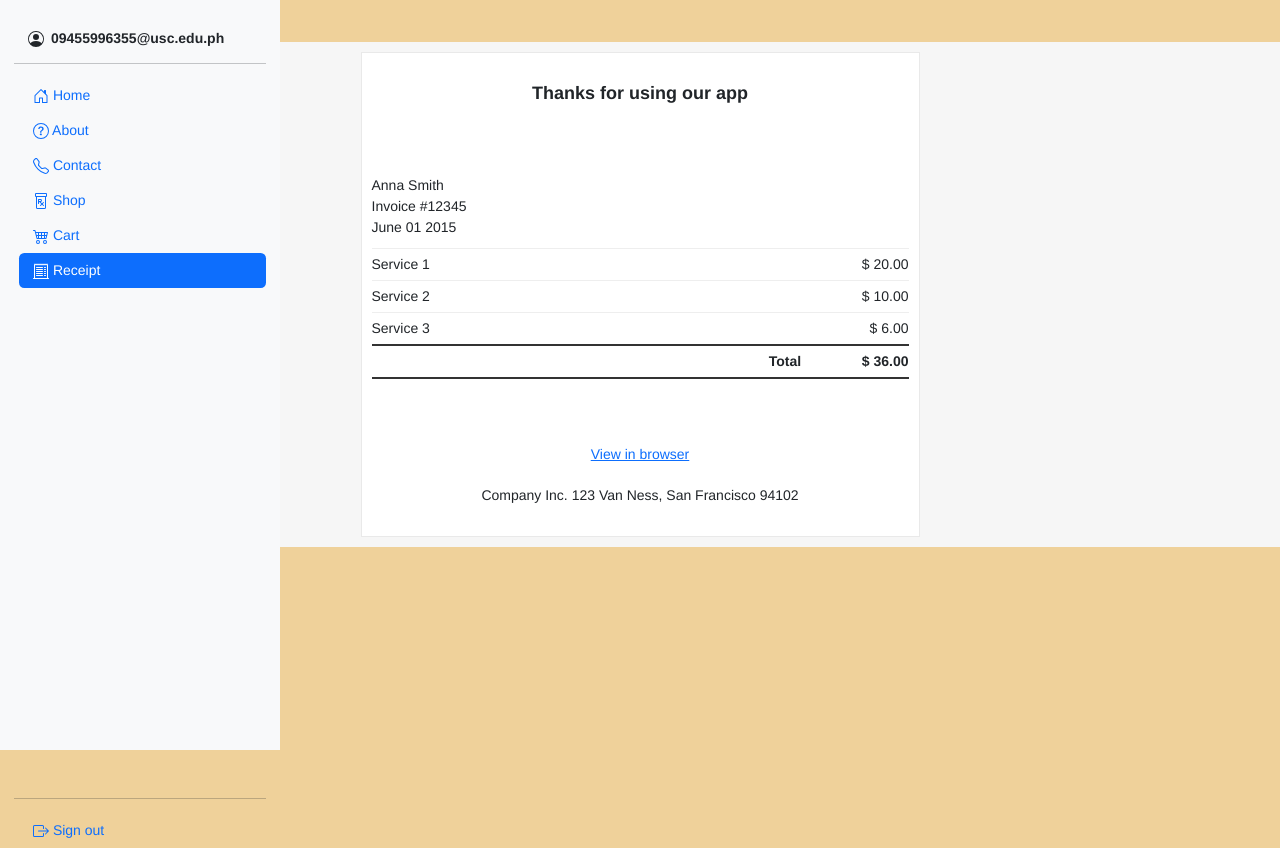
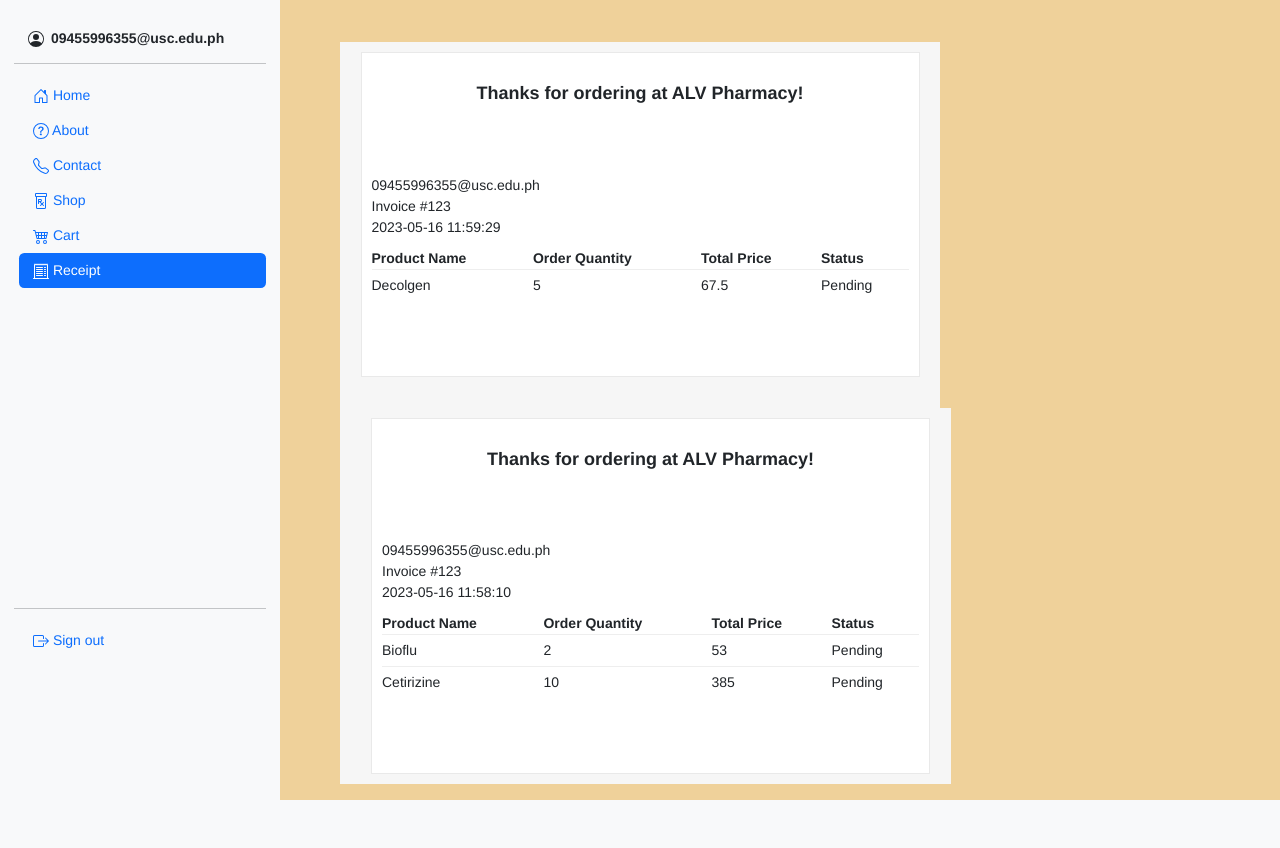
Before and after one commit to hello-isa/pharmacy-inventory-managment-system, a PHP site: page /receipt.php in a window 1280 px wide. After the commit the page ends 800 px from the top, so only its background shows below. Run offline with PHP 8.4, Linux system fonts and the light colour scheme; a user stored in the database is signed in; data comes from the database, SQL or seed files in the repository.

Commit message:
FINISHED RECEIPT

```diff
--- a/receipt.php
+++ b/receipt.php
@@ -9,11 +9,12 @@
     <link href="css/bootstrap.min.css" rel="stylesheet" crossorigin="anonymous">
     <link rel="stylesheet" href="https://cdnjs.cloudflare.com/ajax/libs/font-awesome/5.15.4/css/all.min.css" />
 
+
 </head>
 
 <body>
     <!-- Side nav -->
-    <div class="flex-column p-3 bg-light" style="width: 280px; height: 750px; z-index: 1000; position: absolute;">
+    <div class="flex-column p-3 bg-light" style="width: 280px; height: 100%; z-index: 1000; position: fixed;">
         <!-- Account  -->
         <div class="m-3">
             <a href="#" class="d-flex align-items-center link-dark text-decoration-none" aria-expanded="false">
@@ -29,7 +30,7 @@
         <hr>
 
         <!-- Pages -->
-        <ul class="nav nav-pills flex-column" style="margin-bottom: 510px;">
+        <ul class="nav nav-pills flex-column" style="margin-bottom: 320px;">
             <li class="nav-item">
                 <a class="nav-link " aria-current="page" href="home.php">
                     <svg xmlns="http://www.w3.org/2000/svg" width="16" height="16" fill="currentColor" class="bi bi-house-door" viewBox="0 0 16 16">
@@ -81,7 +82,7 @@
         <hr>
         <ul class="nav nav-pills flex-column">
             <li class="nav-item">
-                <a class="nav-link" href="logout.php">
+                <a class="nav-link" href="login.php">
                     <svg xmlns="http://www.w3.org/2000/svg" width="16" height="16" fill="currentColor" class="bi bi-box-arrow-right" viewBox="0 0 16 16">
                         <path fill-rule="evenodd" d="M10 12.5a.5.5 0 0 1-.5.5h-8a.5.5 0 0 1-.5-.5v-9a.5.5 0 0 1 .5-.5h8a.5.5 0 0 1 .5.5v2a.5.5 0 0 0 1 0v-2A1.5 1.5 0 0 0 9.5 2h-8A1.5 1.5 0 0 0 0 3.5v9A1.5 1.5 0 0 0 1.5 14h8a1.5 1.5 0 0 0 1.5-1.5v-2a.5.5 0 0 0-1 0v2z" />
                         <path fill-rule="evenodd" d="M15.854 8.354a.5.5 0 0 0 0-.708l-3-3a.5.5 0 0 0-.708.708L14.293 7.5H5.5a.5.5 0 0 0 0 1h8.793l-2.147 2.146a.5.5 0 0 0 .708.708l3-3z" />
@@ -106,10 +107,11 @@
     }
 
     $ready = "Ready";
+    $pending = "Pending";
     $sql = "SELECT o.`orders_id`, o.`product_id`, o.`users_id`, o.`order_quantity`, o.`total_price`, o.`date_ordered`, o.`status`, u.email
         FROM `orders` o
         JOIN `users` u ON o.users_id = u.id
-        WHERE o.`users_id` = '$users_id' AND o.`status` = '$ready'";
+        WHERE o.`users_id` = '$users_id' AND o.`status` = '$ready' OR o.`status` = '$pending'";
 
     $result = $conn->query($sql);
 
@@ -117,74 +119,117 @@
 
     <br><br>
 
-    <!-- TABLE -->
     <?php
+    $sql = "SELECT p.name AS product_name, o.order_quantity, o.total_price, o.date_ordered, o.status
+FROM products p
+JOIN orders o ON p.product_id = o.product_id
+ORDER BY o.date_ordered DESC";
+
+    $result = $conn->query($sql);
+    $currentDate = null; // Variable to store the current date
+
+    if ($result->num_rows > 0) {
+        while ($row = $result->fetch_assoc()) {
+            $date = $row['date_ordered'];
+
+            // Check if the date has changed or it's the first iteration
+            if ($date != $currentDate) {
+                // Close the previous container if it's opened
+                if ($currentDate !== null) {
                     echo '
-<table class="body-wrap">
-    <tbody><tr>
+                                                                                </tbody>
+                                                                            </table>
+                                                                        </td>
+                                                                    </tr>
+                                                                </tbody>
+                                                            </table>
+                                                        </div>
+                                                    </td>
+                                                </tr>
+                                            </tbody>
+                                        </table>
+                                    </div>
+                                </td>
+                            </tr>
+                        </tbody>
+                    </table>
+                </div>
+                <br>'; // Add a line break to separate receipts
+                }
+
+                // Open a new container
+                echo '
+                <div style="width: 600px; margin: 0 auto;">
+                    <table class="body-wrap" style="width: 100%;">
+                        <tbody>
+                            <tr>
                                 <td></td>
-        <td class="container" width="600">
+                                <td class="container">
                                     <div class="content">
                                         <table class="main" width="100%" cellpadding="0" cellspacing="0">
-                    <tbody><tr>
+                                            <tbody>
+                                                <tr>
                                                     <td class="content-wrap aligncenter">
                                                         <table width="100%" cellpadding="0" cellspacing="0">
-                                <tbody><tr>
+                                                            <tbody>
+                                                                <tr>
                                                                     <td class="content-block">
-                                        <h2>Thanks for using our app</h2>
+                                                                        <h2>Thanks for ordering at ALV Pharmacy!</h2>
                                                                     </td>
                                                                 </tr>
                                                                 <tr>
                                                                     <td class="content-block">
-                                        <table class="invoice">
-                                            <tbody><tr>
-                                                <td>Anna Smith<br>Invoice #12345<br>June 01 2015</td>
+                                                                        <table class="invoice" style="width: 100%;">
+                                                                            <tbody>
+                                                                                <tr>
+                                                                                    <td>' . $_SESSION['email'] . '<br>Invoice #123<br>' . $row['date_ordered'] . '</td>
                                                                                 </tr>
                                                                                 <tr>
                                                                                     <td>
-                                                    <table class="invoice-items" cellpadding="0" cellspacing="0">
-                                                        <tbody><tr>
-                                                            <td>Service 1</td>
-                                                            <td class="alignright">$ 20.00</td>
-                                                        </tr>
+                                                                                        <table class="invoice-items" cellpadding="0" cellspacing="0" style="width: 100%;">
+                                                                                            <tbody>
                                                                                                 <tr>
-                                                            <td>Service 2</td>
-                                                            <td class="alignright">$ 10.00</td>
-                                                        </tr>
+                                                                                                    <th>Product Name</th>
+                                                                                                    <th>Order Quantity</th>
+                                                                                                    <th>Total Price</th>
+                                                                                                    <th>Status</th>
+                                                                                                </tr>';
+            }
+
+            // Print the ordered product information
+            echo '
                                                                                                 <tr>
-                                                            <td>Service 3</td>
-                                                            <td class="alignright">$ 6.00</td>
-                                                        </tr>
-                                                        <tr class="total">
-                                                            <td class="alignright" width="80%">Total</td>
-                                                            <td class="alignright">$ 36.00</td>
-                                                        </tr>
-                                                    </tbody></table>
+                                                                                                    <td>' . $row['product_name'] . '</td>
+                                                                                                    <td>' . $row['order_quantity'] . '</td>
+                                                                                                    <td>' . $row['total_price'] . '</td>
+                                                                                                    <td>' . $row['status'] . '</td>
+                                                                                                </tr>';
+
+            $currentDate = $date; // Update the current date
+        }
+
+        // Close the last container if it's opened
+        if ($currentDate !== null) {
+            echo '
+                                                                            </tbody>
+                                                                        </table>
                                                                     </td>
-                                            </tr>
-                                        </tbody></table>
-                                    </td>
-                                </tr>
-                                <tr>
-                                    <td class="content-block">
-                                        <a href="#">View in browser</a>
-                                    </td>
-                                </tr>
-                                <tr>
-                                    <td class="content-block">
-                                        Company Inc. 123 Van Ness, San Francisco 94102
-                                    </td>
-                                </tr>
-                            </tbody></table>
-                        </td>
-                    </tr>
-                </tbody></table>';
-    ?>
-
-    </div>
-    </td>
-    <td></td>
                                                                 </tr>
                                                             </tbody>
                                                         </table>
+                                                    </div>
+                                                </td>
+                                            </tr>
+                                        </tbody>
+                                        </table>
+                                        </div>
+                                    </td>
+                                </tr>
+                            </tbody>
+                        </table>
+                    </div>';
+        }
+    }
+    ?>
+
 </body>
```
Lines whose indentation alone changed are shown as unchanged.
